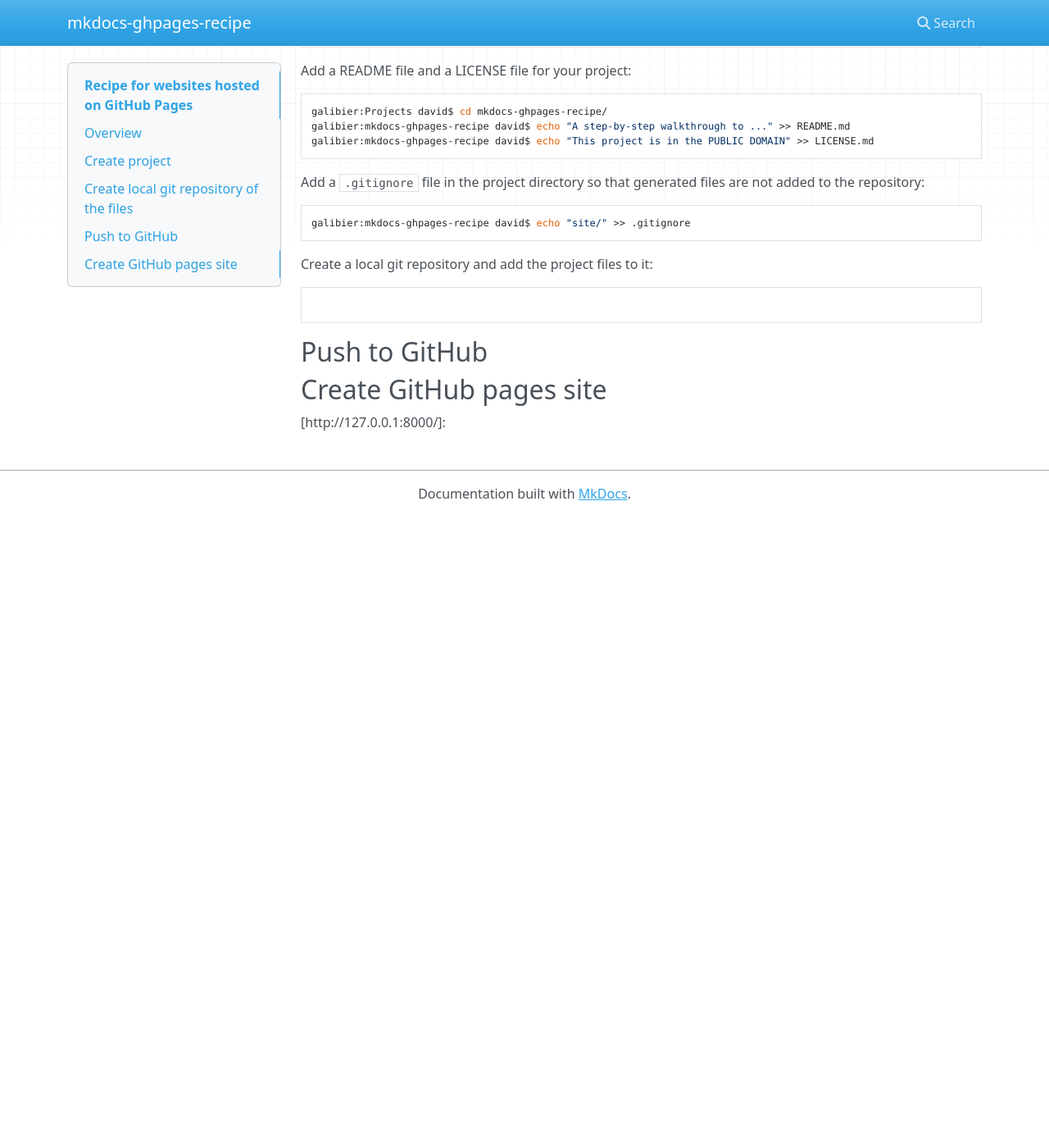
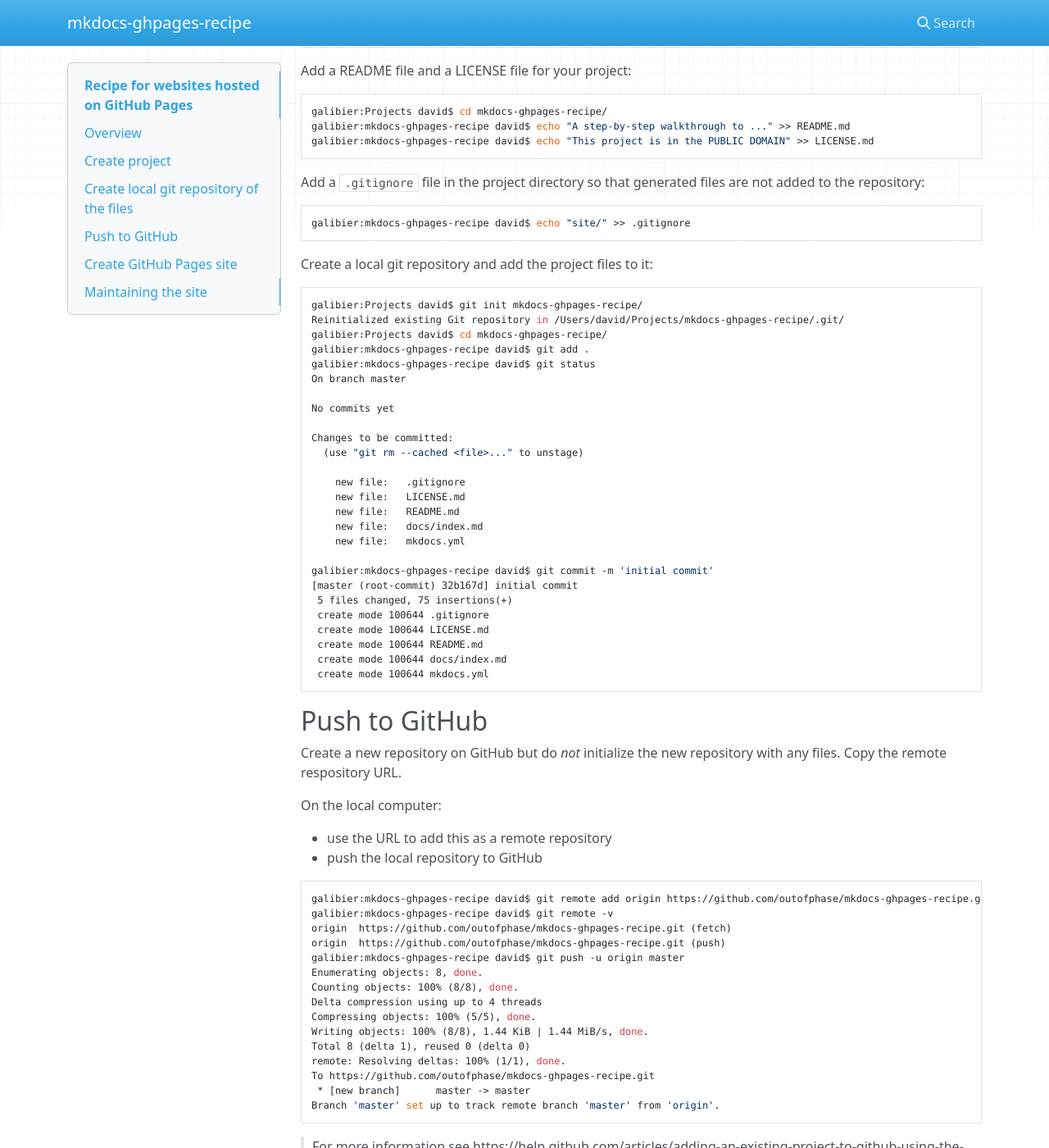
Before and after one commit to outofphase/mkdocs-ghpages-recipe, an MkDocs documentation site: the page built from docs/index.md, in a window 1280 px wide and 1400 px high, scrolled down 926 px. Shown: the whole window at 82% size. Built offline with MkDocs 1.6.1, drawn with Linux system fonts in a browser that asks for light colours; nearby versions of some CDN libraries; before the commit the page ends 1556 px from its top, so only the background shows below that; some of the changed text lies outside the part shown.

Commit message:
how to create remote repository

````diff
--- a/docs/index.md
+++ b/docs/index.md
@@ -52,20 +52,72 @@ galibier:mkdocs-ghpages-recipe david$ echo "site/" >> .gitignore
 
 Create a local git repository and add the project files to it:
 
+```bash
+galibier:Projects david$ git init mkdocs-ghpages-recipe/
+Reinitialized existing Git repository in /Users/david/Projects/mkdocs-ghpages-recipe/.git/
+galibier:Projects david$ cd mkdocs-ghpages-recipe/
+galibier:mkdocs-ghpages-recipe david$ git add .
+galibier:mkdocs-ghpages-recipe david$ git status
+On branch master
+
+No commits yet
+
+Changes to be committed:
+  (use "git rm --cached <file>..." to unstage)
+
+	new file:   .gitignore
+	new file:   LICENSE.md
+	new file:   README.md
+	new file:   docs/index.md
+	new file:   mkdocs.yml
+
+galibier:mkdocs-ghpages-recipe david$ git commit -m 'initial commit'
+[master (root-commit) 32b167d] initial commit
+ 5 files changed, 75 insertions(+)
+ create mode 100644 .gitignore
+ create mode 100644 LICENSE.md
+ create mode 100644 README.md
+ create mode 100644 docs/index.md
+ create mode 100644 mkdocs.yml
 ```
+
+## Push to GitHub
+
+Create a new repository on GitHub but do _not_ initialize the new repository with any files. Copy the remote respository URL.
+
+On the local computer:
+
+* use the URL to add this as a remote repository
+* push the local repository to GitHub
+
+```bash
+galibier:mkdocs-ghpages-recipe david$ git remote add origin https://github.com/outofphase/mkdocs-ghpages-recipe.git
+galibier:mkdocs-ghpages-recipe david$ git remote -v
+origin	https://github.com/outofphase/mkdocs-ghpages-recipe.git (fetch)
+origin	https://github.com/outofphase/mkdocs-ghpages-recipe.git (push)
+galibier:mkdocs-ghpages-recipe david$ git push -u origin master
+Enumerating objects: 8, done.
+Counting objects: 100% (8/8), done.
+Delta compression using up to 4 threads
+Compressing objects: 100% (5/5), done.
+Writing objects: 100% (8/8), 1.44 KiB | 1.44 MiB/s, done.
+Total 8 (delta 1), reused 0 (delta 0)
+remote: Resolving deltas: 100% (1/1), done.
+To https://github.com/outofphase/mkdocs-ghpages-recipe.git
+ * [new branch]      master -> master
+Branch 'master' set up to track remote branch 'master' from 'origin'.
+```
+> For more information see https://help.github.com/articles/adding-an-existing-project-to-github-using-the-command-line/
+
+
+## Create GitHub Pages site
+
+Use `mkdocs` to create a branch for the generated site files and to push it to GitHub. These will be available from the GitHub Pages website.
+
+```bash
 
 ```
 
 
 
-## Push to GitHub
-
-
-
-## Create GitHub pages site
-
-
-
-
-
-[http://127.0.0.1:8000/]:
+## Maintaining the site
````
